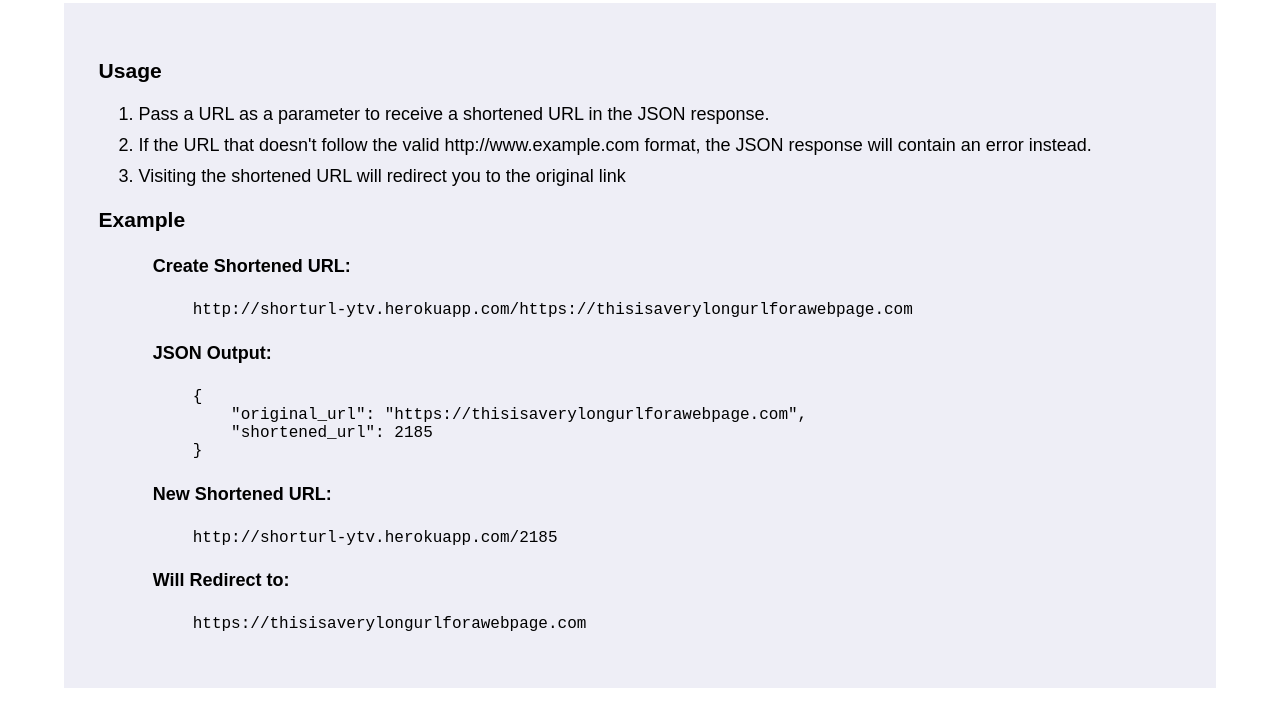
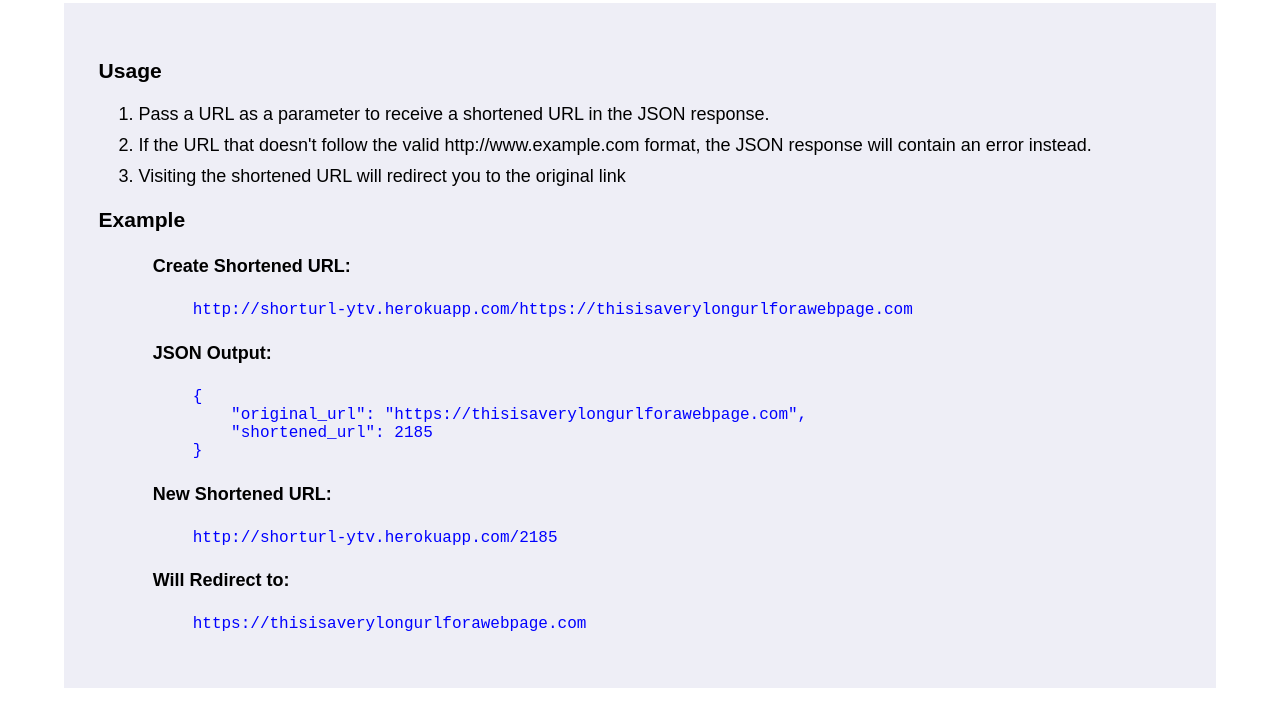
Before and after one commit to ytv/short-url, a website: page public/index.html in a window 1280 px wide. Shown: the part 87-800 px from the top of the page. Drawn offline with Linux system fonts and the light colour scheme.

Commit message:
Fixed example usage styling

```diff
--- a/public/index.html
+++ b/public/index.html
@@ -20,28 +20,28 @@
             <section>
                 <h4>Create Shortened URL:</h4>
                 <ul>
-                    http://shorturl-ytv.herokuapp.com/https://thisisaverylongurlforawebpage.com
+                    <li>http://shorturl-ytv.herokuapp.com/https://thisisaverylongurlforawebpage.com</li>
                 </ul>
             </section>
             <section>
                 <h4>JSON Output:</h4>
                 <ul>
-                    {<br>
+                    <li>{<br>
                     &nbsp;&nbsp;&nbsp;&nbsp;"original_url": "https://thisisaverylongurlforawebpage.com",<br>
                     &nbsp;&nbsp;&nbsp;&nbsp;"shortened_url": 2185<br>
-                    }
+                    }</li>
                 </ul>
             </section>
             <section>
                 <h4>New Shortened URL:</h4>
                 <ul>
-                    http://shorturl-ytv.herokuapp.com/2185
+                    <li>http://shorturl-ytv.herokuapp.com/2185</li>
                 </ul>
             </section>
             <section>
                 <h4>Will Redirect to:</h4>
                 <ul>
-                    https://thisisaverylongurlforawebpage.com
+                    <li>https://thisisaverylongurlforawebpage.com</li>
                 </ul>
             </section>
         </div>
```
